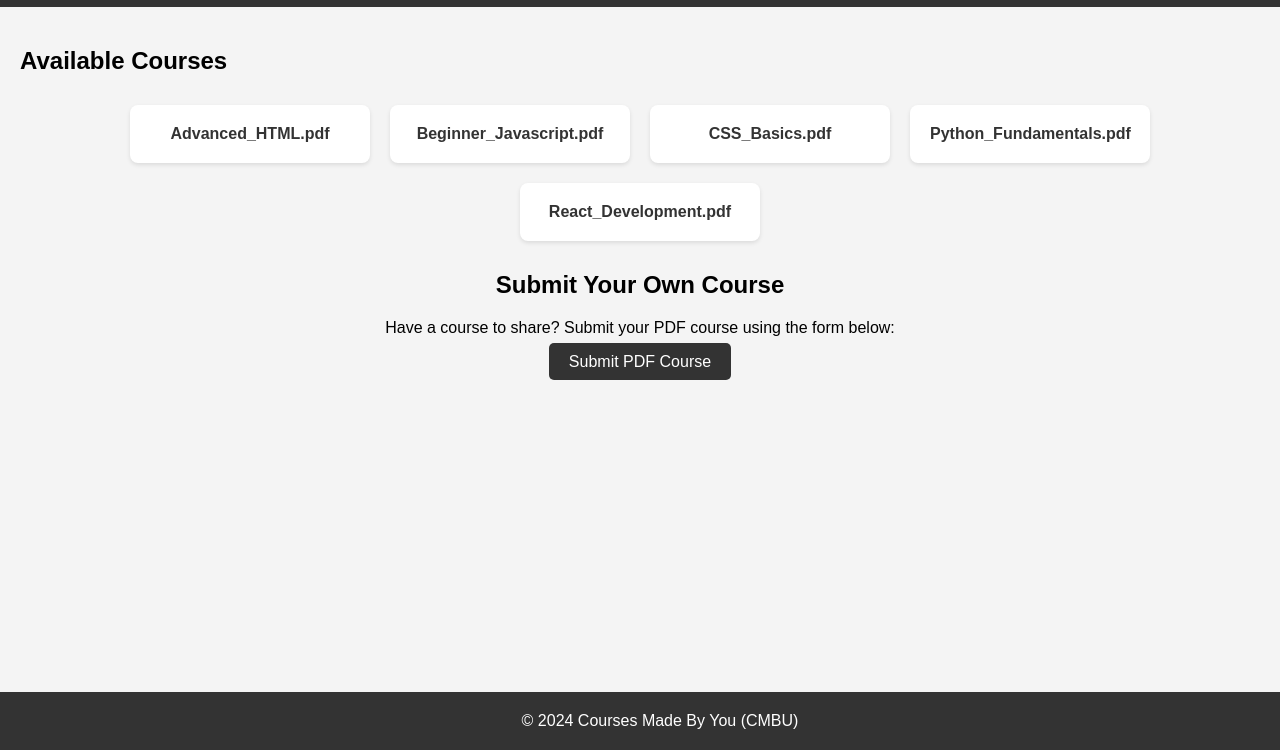
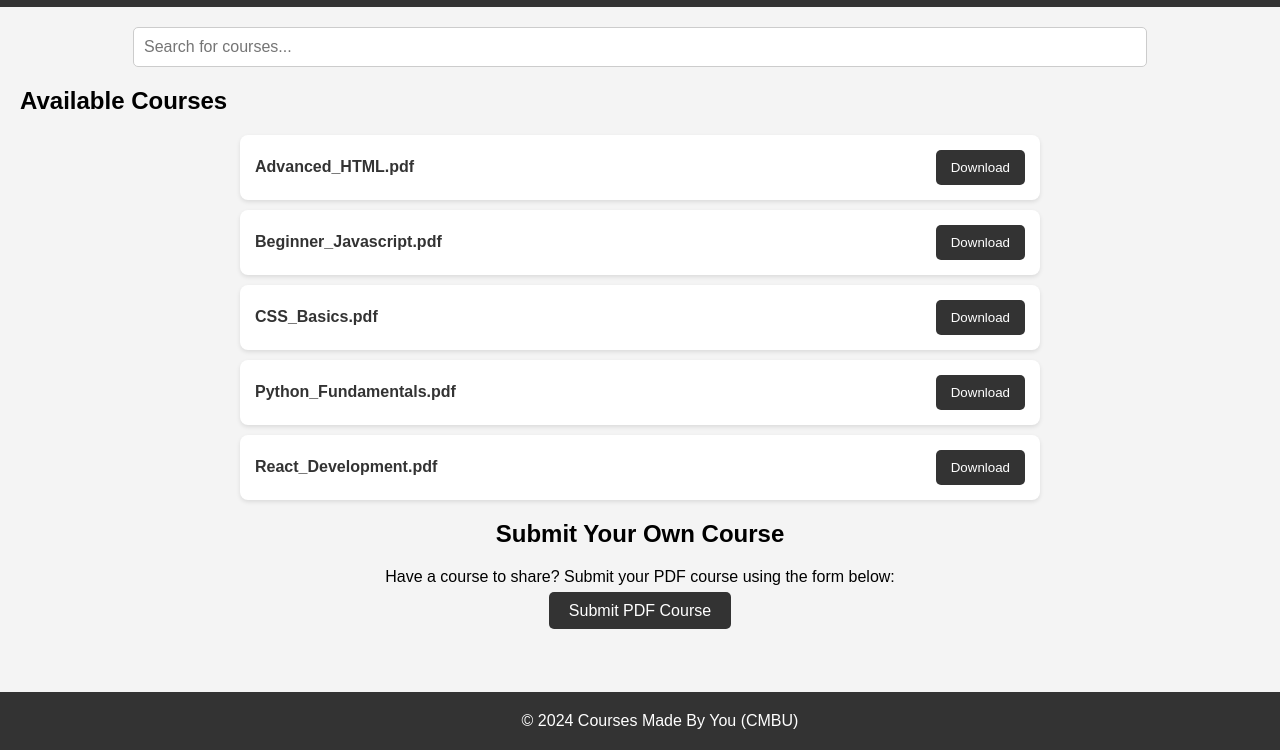
Before and after one commit to cmbu-courses/cmbu-courses.github.io, a plain HTML site: page index.html in a window 1280 px wide. Shown: the part 50-800 px from the top of the page. Drawn offline with Linux system fonts and the light colour scheme.

Commit message:
Update index.html

```diff
--- a/index.html
+++ b/index.html
@@ -11,7 +11,6 @@
             background-color: #f4f4f4;
             margin: 0;
             padding: 0;
-            box-sizing: border-box;
         }
         header {
             background-color: #333;
@@ -26,27 +25,52 @@
         main {
             padding: 20px;
         }
+        .search-container {
+            text-align: center;
+            margin-bottom: 20px;
+        }
+        .search-container input {
+            width: 80%;
+            padding: 10px;
+            font-size: 1em;
+            border: 1px solid #ccc;
+            border-radius: 5px;
+        }
         .course-list {
-            display: flex;
-            flex-wrap: wrap;
-            justify-content: center;
+            list-style: none;
+            padding: 0;
+            margin: 0;
+            max-width: 800px;
+            margin: auto;
         }
         .course-item {
             background-color: white;
-            margin: 10px;
-            padding: 20px;
+            padding: 15px;
+            margin-bottom: 10px;
             border-radius: 8px;
             box-shadow: 0 2px 4px rgba(0, 0, 0, 0.1);
-            width: 200px;
-            text-align: center;
+            display: flex;
+            justify-content: space-between;
+            align-items: center;
         }
         .course-item a {
+            color: #333;
             text-decoration: none;
-            color: #333;
             font-weight: bold;
         }
         .course-item a:hover {
             text-decoration: underline;
+        }
+        .course-item button {
+            background-color: #333;
+            color: white;
+            padding: 10px 15px;
+            border: none;
+            border-radius: 5px;
+            cursor: pointer;
+        }
+        .course-item button:hover {
+            background-color: #555;
         }
         footer {
             text-align: center;
@@ -80,12 +104,17 @@
     </header>
 
     <main>
-        <!-- PDF Courses Display Section -->
+        <!-- Search Bar -->
+        <div class="search-container">
+            <input type="text" id="searchInput" placeholder="Search for courses..." onkeyup="filterCourses()">
+        </div>
+
+        <!-- PDF Courses List -->
         <section>
             <h2>Available Courses</h2>
-            <div class="course-list" id="courseList">
+            <ul class="course-list" id="courseList">
                 <!-- JavaScript will load PDF links here -->
-            </div>
+            </ul>
         </section>
 
         <!-- Upload PDF Section -->
@@ -101,10 +130,7 @@
     </footer>
 
     <script>
-        // JavaScript to dynamically load the PDFs from the PDFCourses folder
-        const courseList = document.getElementById('courseList');
-
-        // Mock of available PDF files in the folder
+        // Mock for available PDF files - in a real setup, this would be fetched dynamically from the server.
         const pdfFiles = [
             "Advanced_HTML.pdf",
             "Beginner_Javascript.pdf",
@@ -113,16 +139,46 @@
             "React_Development.pdf"
         ];
 
-        // Sort PDF files alphabetically
+        // Sort the PDF files alphabetically
         pdfFiles.sort();
 
-        // Function to display courses
+        const courseList = document.getElementById('courseList');
+
+        // Function to display courses as a list
         function displayCourses() {
             pdfFiles.forEach(pdf => {
-                const courseItem = document.createElement('div');
+                const courseItem = document.createElement('li');
                 courseItem.classList.add('course-item');
-                courseItem.innerHTML = `<a href="PDFCourses/${pdf}" download>${pdf}</a>`;
+
+                const courseLink = document.createElement('a');
+                courseLink.href = `PDFCourses/${pdf}`;
+                courseLink.textContent = pdf;
+
+                const downloadButton = document.createElement('button');
+                downloadButton.textContent = 'Download';
+                downloadButton.onclick = function() {
+                    window.location.href = `PDFCourses/${pdf}`;
+                };
+
+                courseItem.appendChild(courseLink);
+                courseItem.appendChild(downloadButton);
+
                 courseList.appendChild(courseItem);
+            });
+        }
+
+        // Function to filter the list of courses based on search input
+        function filterCourses() {
+            const searchInput = document.getElementById('searchInput').value.toLowerCase();
+            const courseItems = document.querySelectorAll('.course-item');
+
+            courseItems.forEach(item => {
+                const courseName = item.querySelector('a').textContent.toLowerCase();
+                if (courseName.includes(searchInput)) {
+                    item.style.display = '';
+                } else {
+                    item.style.display = 'none';
+                }
             });
         }
 
```
